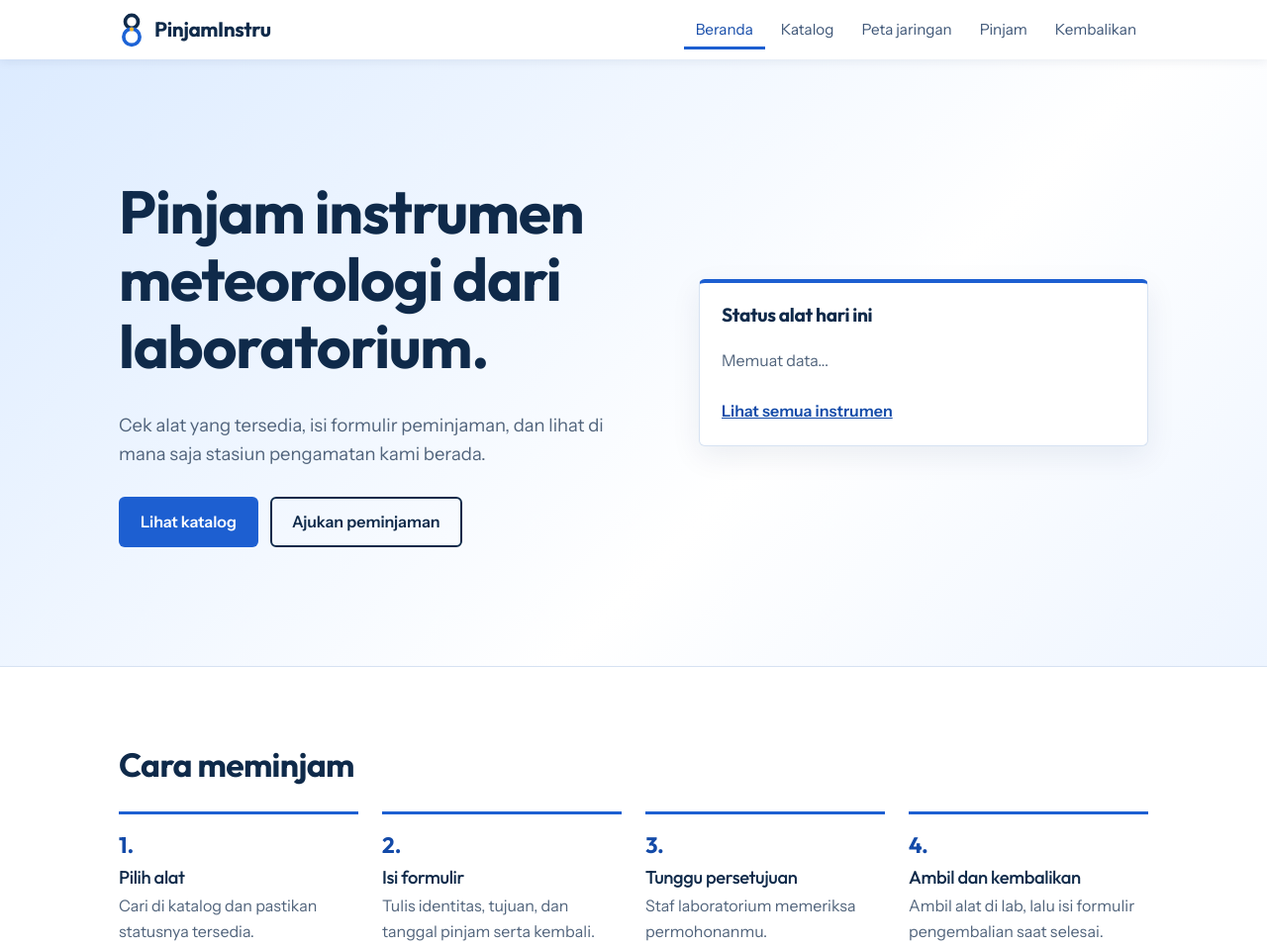
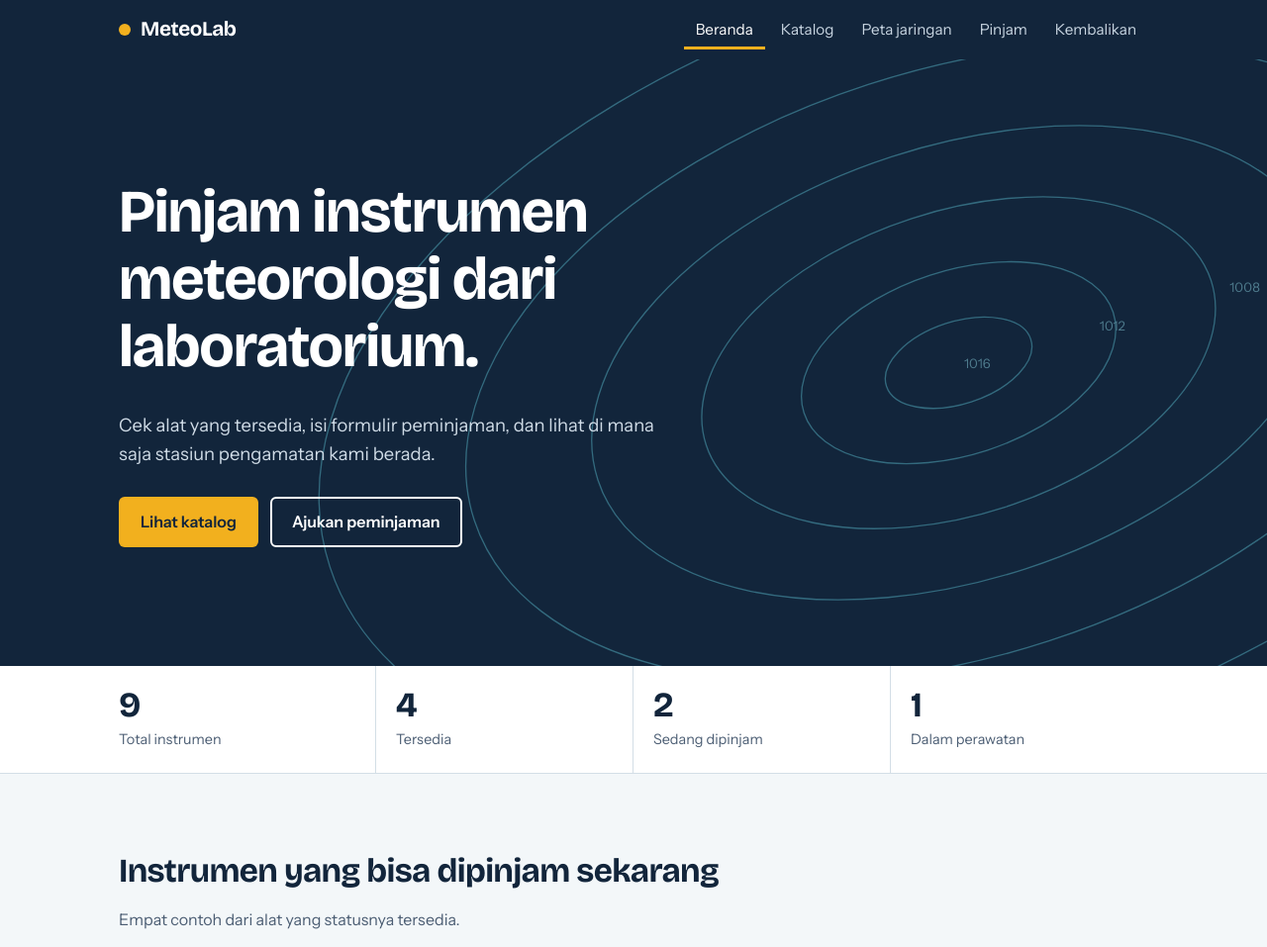
Before and after one commit to Yoruatia/Pinjaminstru, a plain HTML site: page frontend/index.html in a window 1280 px wide. Shown: the top 957 px of the page at 99% size. Drawn offline with nearby package versions, Linux system fonts and the light colour scheme; files that its build step writes are made by us from their sources; files whose address does not match are found by name.

Commit message:
Fix_Frontend

```diff
--- a/frontend/style.css
+++ b/frontend/css/style.css
@@ -1,23 +1,27 @@
+/* ==========================================================
+   MeteoLab - style.css (global, dipakai semua halaman)
+   Warna dan font diatur lewat variabel di :root, jadi
+   ganti di satu tempat saja kalau mau ubah tema.
+   ========================================================== */
 
-@import url("https://fonts.googleapis.com/css2?family=Outfit:wght@500;700&family=Instrument+Sans:wght@400;500;600&display=swap");
+@import url("https://fonts.googleapis.com/css2?family=Bricolage+Grotesque:opsz,wght@12..96,500;12..96,700&family=Instrument+Sans:wght@400;500;600&display=swap");
 
 :root {
-  --ink: #0f2a4a;          /* teks utama, biru laut gelap */
-  --ink-soft: #51647c;     /* teks sekunder */
-  --paper: #f5f9ff;        /* latar halaman, putih kebiruan */
+  --ink: #12253b;          /* teks utama, biru laut gelap */
+  --ink-soft: #4b5d73;     /* teks sekunder */
+  --paper: #f3f7f9;        /* latar halaman, putih kebiruan */
   --white: #ffffff;
-  --line: #d6e2f2;         /* garis tipis */
-  --isobar: #1d5fd1;       /* aksen utama, biru */
-  --isobar-dark: #134aa8;
-  --signal: #1d5fd1;       /* biru aksen untuk tombol & fokus */
-  --sky: #e6f0ff;          /* biru muda untuk latar */
+  --line: #d3dee6;         /* garis tipis */
+  --isobar: #2f7f8f;       /* aksen utama, teal */
+  --isobar-dark: #1f5f6d;
+  --signal: #f2b01e;       /* kuning kantong angin, dipakai hemat */
 
   --ok-bg: #dff3e7;     --ok-fg: #1b6b3a;
   --busy-bg: #fde9c4;   --busy-fg: #8a5a00;
   --fix-bg: #f6d9d6;    --fix-fg: #9a2f25;
   --field-bg: #dbe9f6;  --field-fg: #1f4f86;
 
-  --font-display: "Outfit", "Segoe UI", sans-serif;
+  --font-display: "Bricolage Grotesque", "Segoe UI", sans-serif;
   --font-body: "Instrument Sans", "Segoe UI", system-ui, sans-serif;
 
   --radius: 6px;
@@ -76,9 +80,8 @@ p { margin: 0 0 1em; max-width: 62ch; }
   position: sticky;
   top: 0;
   z-index: 50;
-  background: var(--white);
-  color: var(--ink);
-  box-shadow: 0 2px 10px rgba(15, 42, 74, 0.08);
+  background: var(--ink);
+  color: var(--white);
 }
 .navbar .container {
   display: flex;
@@ -92,7 +95,7 @@ p { margin: 0 0 1em; max-width: 62ch; }
   font-weight: 700;
   font-size: 1.3rem;
   letter-spacing: -0.02em;
-  color: var(--ink);
+  color: var(--white);
   text-decoration: none;
   display: inline-flex;
   align-items: center;
@@ -114,20 +117,19 @@ p { margin: 0 0 1em; max-width: 62ch; }
 .nav-links a {
   display: block;
   padding: 8px 12px;
-  color: #3d5576;
+  color: #c9d6e2;
   text-decoration: none;
   border-radius: var(--radius);
   font-size: 0.95rem;
 }
-.nav-links a:hover { color: var(--ink); background: var(--sky); }
-.nav-links a[aria-current="page"] { color: var(--isobar-dark); box-shadow: inset 0 -3px 0 var(--signal); border-radius: 0; }
+.nav-links a:hover { color: var(--white); background: rgba(255, 255, 255, 0.08); }
+.nav-links a[aria-current="page"] { color: var(--white); box-shadow: inset 0 -3px 0 var(--signal); border-radius: 0; }
 
 .nav-toggle {
   display: none;
   background: none;
-  border: 1px solid var(--line);
-  background: var(--white);
-  color: var(--ink);
+  border: 1px solid rgba(255, 255, 255, 0.35);
+  color: var(--white);
   border-radius: var(--radius);
   padding: 6px 12px;
   font: inherit;
@@ -143,12 +145,11 @@ p { margin: 0 0 1em; max-width: 62ch; }
     left: 0;
     right: 0;
     flex-direction: column;
-    background: var(--white);
-    box-shadow: 0 8px 12px rgba(15, 42, 74, 0.08);
+    background: var(--ink);
     padding: 8px var(--gutter) 16px;
   }
   .nav-links.open { display: flex; }
-  .nav-links a[aria-current="page"] { box-shadow: none; background: var(--sky); border-radius: var(--radius); }
+  .nav-links a[aria-current="page"] { box-shadow: none; background: rgba(255, 255, 255, 0.1); border-radius: var(--radius); }
 }
 
 /* ---------- Tombol ---------- */
@@ -163,10 +164,10 @@ p { margin: 0 0 1em; max-width: 62ch; }
   cursor: pointer;
   transition: background 0.15s, color 0.15s;
 }
-.btn-primary { background: var(--signal); color: var(--white); }
-.btn-primary:hover { background: var(--isobar-dark); }
+.btn-primary { background: var(--signal); color: var(--ink); }
+.btn-primary:hover { background: #ffc33d; }
 .btn-outline { border-color: currentColor; color: inherit; background: transparent; }
-.btn-outline:hover { background: rgba(29, 95, 209, 0.08); }
+.btn-outline:hover { background: rgba(255, 255, 255, 0.12); }
 .btn-dark { background: var(--ink); color: var(--white); }
 .btn-dark:hover { background: var(--isobar-dark); }
 .btn-small { padding: 7px 14px; font-size: 0.9rem; }
@@ -210,8 +211,8 @@ input:focus, select:focus, textarea:focus {
 
 /* ---------- Footer ---------- */
 .footer {
-  background: #123f94;
-  color: #cfe0fb;
+  background: var(--ink);
+  color: #b5c4d3;
   padding-block: 36px;
   font-size: 0.92rem;
 }
@@ -243,7 +244,7 @@ input:focus, select:focus, textarea:focus {
   display: flex;
   align-items: flex-end;
   padding: 12px 14px;
-  background: var(--sky);
+  background: #e5eef3;
   border-bottom: 1px solid var(--line);
   font-family: var(--font-display);
   font-weight: 700;
@@ -276,8 +277,8 @@ input:focus, select:focus, textarea:focus {
 .hero {
   position: relative;
   overflow: hidden;
-  background: linear-gradient(135deg, #dcebff 0%, #ffffff 62%, #eef5ff 100%);
-  color: var(--ink);
+  background: var(--ink);
+  color: var(--white);
   padding-block: clamp(56px, 10vw, 120px);
 }
 .hero-isobars {
@@ -285,15 +286,14 @@ input:focus, select:focus, textarea:focus {
   inset: 0;
   width: 100%;
   height: 100%;
-  opacity: 0.9;
+  opacity: 0.55;
   pointer-events: none;
 }
-.hero-isobars ellipse { fill: none; stroke: #a9c6f3; stroke-width: 1.2; }
-.hero-isobars text { fill: #5b8ad6; font-size: 12px; font-family: var(--font-body); }
+.hero-isobars ellipse { fill: none; stroke: #4fa3b5; stroke-width: 1.2; }
+.hero-isobars text { fill: #7fc0cf; font-size: 12px; font-family: var(--font-body); }
 .hero .container { position: relative; }
-.hero h1 { max-width: 15ch; }
-.hero p { font-size: 1.15rem; color: var(--ink-soft); max-width: 46ch; }
-.hero .btn-outline { color: var(--ink); }
+.hero h1 { max-width: 14ch; }
+.hero p { font-size: 1.15rem; color: #cfdbe6; max-width: 46ch; }
 .hero-actions { display: flex; flex-wrap: wrap; gap: 12px; margin-top: 28px; }
 
 .stats {
@@ -328,7 +328,7 @@ input:focus, select:focus, textarea:focus {
   aspect-ratio: 4 / 3;
   border: 1px solid var(--line);
   border-radius: var(--radius);
-  background: var(--sky);
+  background: #e5eef3;
 }
 @media (max-width: 760px) { .network-teaser { grid-template-columns: 1fr; } }
 .section-link { display: inline-block; margin-top: 8px; font-weight: 600; }
@@ -370,20 +370,3 @@ input:focus, select:focus, textarea:focus {
   background: var(--white);
 }
 .visually-hidden { position: absolute; width: 1px; height: 1px; overflow: hidden; clip: rect(0 0 0 0); white-space: nowrap; }
-/* Kartu status alat di hero */
-.hero-inner { display: grid; grid-template-columns: 1.15fr 1fr; gap: clamp(24px, 5vw, 64px); align-items: center; }
-.hero-card {
-  background: var(--white);
-  border: 1px solid var(--line);
-  border-top: 4px solid var(--isobar);
-  border-radius: var(--radius);
-  box-shadow: 0 10px 30px rgba(13, 42, 92, 0.08);
-  padding: 22px;
-}
-.hero-card h2 { font-size: 1.2rem; margin-bottom: 12px; }
-.status-list { list-style: none; margin: 0 0 6px; padding: 0; }
-.status-list li { display: flex; justify-content: space-between; align-items: center; gap: 12px; padding: 11px 0; border-bottom: 1px solid var(--line); }
-.status-list li:last-child { border-bottom: 0; }
-.status-list small { display: block; color: var(--ink-soft); font-size: 0.8rem; }
-.status-empty { color: var(--ink-soft); }
-@media (max-width: 860px) { .hero-inner { grid-template-columns: 1fr; } }
--- a/frontend/index.html
+++ b/frontend/index.html
@@ -3,7 +3,7 @@
 <head>
   <meta charset="UTF-8">
   <meta name="viewport" content="width=device-width, initial-scale=1">
-  <title>PinjamInstru - Peminjaman Instrumen Laboratorium Meteorologi</title>
+  <title>MeteoLab - Peminjaman Instrumen Laboratorium Meteorologi</title>
   <meta name="description" content="Lihat katalog instrumen meteorologi dan pinjam alat dari laboratorium.">
   <link rel="stylesheet" href="css/style.css">
 </head>
@@ -11,11 +11,7 @@
 
   <header class="navbar">
     <div class="container">
-      <a class="brand" href="index.html"><svg class="brand-logo" viewBox="0 0 32 44" width="26" height="36" aria-hidden="true">
-          <circle cx="16" cy="12" r="8" fill="none" stroke="currentColor" stroke-width="4.5"/>
-          <circle cx="16" cy="31" r="10" fill="none" stroke="#1d63d6" stroke-width="4.5"/>
-          <circle cx="16" cy="21.5" r="2.6" fill="#f5b82e"/>
-        </svg><span>PinjamInstru</span></a>
+      <a class="brand" href="index.html"><span class="brand-dot"></span>MeteoLab</a>
       <button class="nav-toggle" aria-expanded="false" aria-controls="nav-links">Menu</button>
       <ul class="nav-links" id="nav-links">
         <li><a href="index.html" aria-current="page">Beranda</a></li>
@@ -29,8 +25,21 @@
 
   <main>
     <section class="hero">
-  <div class="container hero-inner">
-    <div class="hero-text">
+      <!-- Garis isobar: hiasan peta cuaca -->
+      <svg class="hero-isobars" viewBox="0 0 1200 560" preserveAspectRatio="xMidYMid slice" aria-hidden="true">
+        <g transform="translate(900 280) rotate(-18)">
+          <ellipse rx="70" ry="38"/>
+          <ellipse rx="150" ry="85"/>
+          <ellipse rx="245" ry="140"/>
+          <ellipse rx="350" ry="200"/>
+          <ellipse rx="470" ry="270"/>
+          <ellipse rx="610" ry="350"/>
+        </g>
+        <text x="905" y="285">1016</text>
+        <text x="1030" y="250">1012</text>
+        <text x="1150" y="215">1008</text>
+      </svg>
+      <div class="container">
         <h1>Pinjam instrumen meteorologi dari laboratorium.</h1>
         <p>Cek alat yang tersedia, isi formulir peminjaman, dan lihat di mana saja stasiun pengamatan kami berada.</p>
         <div class="hero-actions">
@@ -38,13 +47,25 @@
           <a class="btn btn-outline" href="borrowing.html">Ajukan peminjaman</a>
         </div>
       </div>
-    <aside class="hero-card" aria-labelledby="hero-card-title">
-      <h2 id="hero-card-title">Status alat hari ini</h2>
-      <ul class="status-list" id="hero-status">
-        <li class="status-empty">Memuat data...</li>
-      </ul>
+    </section>
+
+    <dl class="stats" aria-label="Ringkasan instrumen">
+      <div class="stat"><dt>Total instrumen</dt><dd id="stat-total">-</dd></div>
+      <div class="stat"><dt>Tersedia</dt><dd id="stat-available">-</dd></div>
+      <div class="stat"><dt>Sedang dipinjam</dt><dd id="stat-borrowed">-</dd></div>
+      <div class="stat"><dt>Dalam perawatan</dt><dd id="stat-maintenance">-</dd></div>
+    </dl>
+
+    <section class="section">
+      <div class="container">
+        <div class="section-head">
+          <h2>Instrumen yang bisa dipinjam sekarang</h2>
+          <p>Empat contoh dari alat yang statusnya tersedia.</p>
+        </div>
+        <div class="instrument-grid" id="featured-grid">
+          <p class="state-msg">Memuat instrumen...</p>
+        </div>
         <a class="section-link" href="catalog.html">Lihat semua instrumen</a>
-    </aside>
       </div>
     </section>
 
@@ -89,8 +110,8 @@
 
   <footer class="footer">
     <div class="container">
-      <p><strong>PinjamInstru</strong><br>Laboratorium Meteorologi</p>
-      <p>Kontak pengelola: <a href="mailto:lab@kelompok8.ac.id">lab @meteokelompok8.itb.ac.id</a><br>Jam layanan: Senin-Jumat, 08.00-16.00</p>
+      <p><strong>MeteoLab</strong><br>Laboratorium Meteorologi</p>
+      <p>Kontak pengelola: <a href="mailto:lab@example.ac.id">lab@example.ac.id</a><br>Jam layanan: Senin-Jumat, 08.00-16.00</p>
     </div>
   </footer>
 
```
Also changed, not shown: frontend/catalog.html (+3 -7 lines), frontend/js/api.js (renamed from frontend/api.js, +10 -0 lines), frontend/js/main.js (renamed from frontend/main.js). Lines whose indentation alone changed are shown as unchanged.
